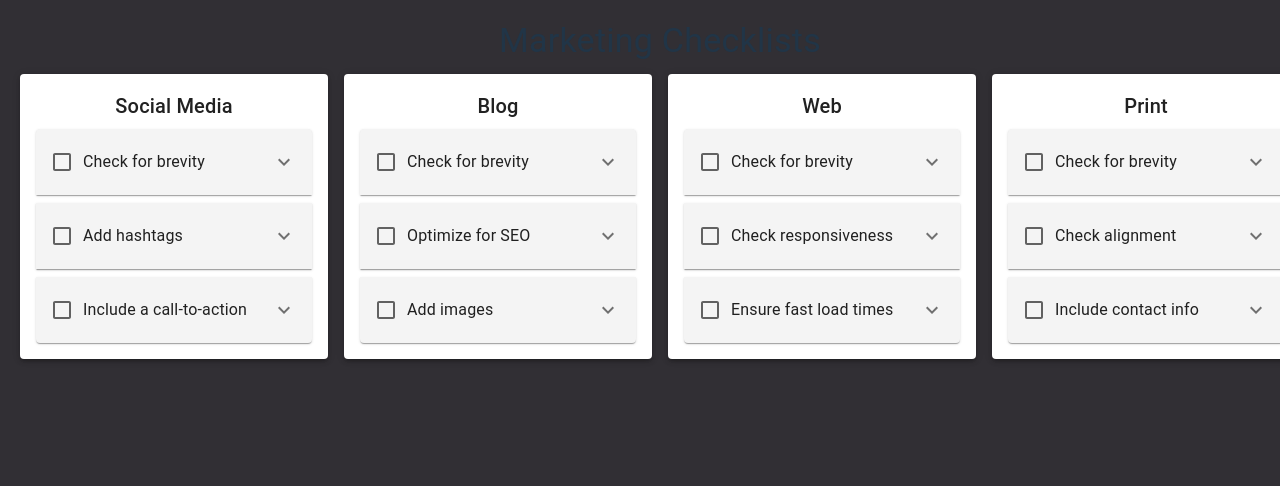
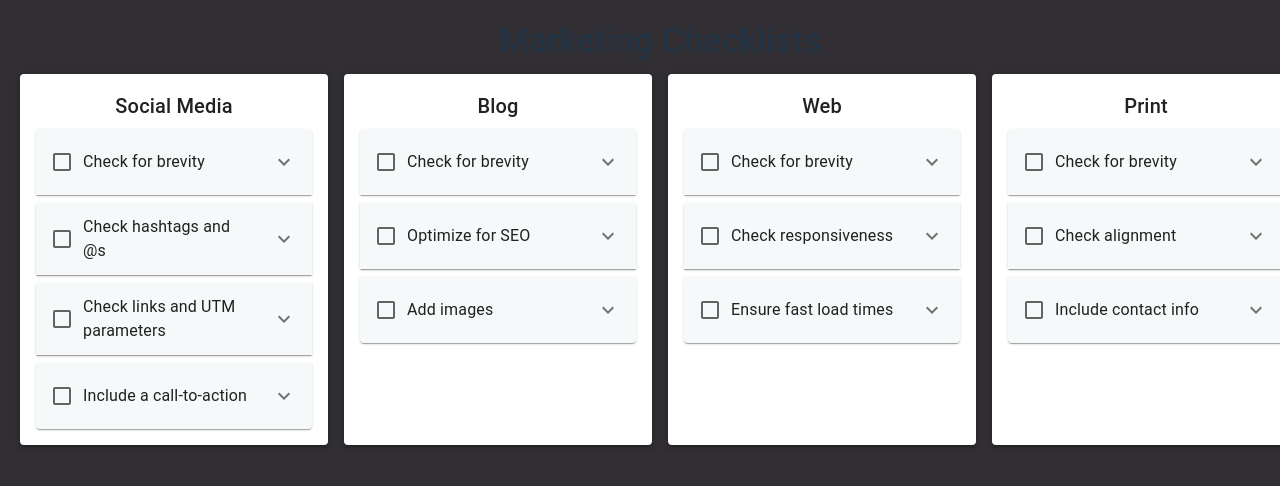
Before and after one commit to danielledonnelly/marketing-checklists, a React (Vite) app: page / in a window 1280 px wide. Shown: the top 486 px of the page. Built offline with nearby package versions, Linux system fonts and the light colour scheme.

Commit message:
UTM parameters and such

```diff
--- a/src/App.css
+++ b/src/App.css
@@ -30,7 +30,6 @@ body {
   text-align: left;
   background-color: white;
   border-radius: 8px;
-  box-shadow: 0 4px 8px rgba(0, 0, 0, 0.1);
 }
 
 .checklist-title {
@@ -45,7 +44,7 @@ body {
 }
 
 .checklist-item {
-  background-color: #f4f4f4 !important;
+  background-color: #f5f9f9 !important;
   border-radius: 4px;
   overflow: hidden;
 }
--- a/src/App.jsx
+++ b/src/App.jsx
@@ -5,7 +5,7 @@ import { Typography, Box } from "@mui/material";
 
 function App() {
   const checklists = [
-    { title: "Social Media", items: ["Check for brevity", "Add hashtags", "Include a call-to-action"] },
+    { title: "Social Media", items: ["Check for brevity", "Check hashtags and @s", "Check links and UTM parameters", "Include a call-to-action"] },
     { title: "Blog", items: ["Check for brevity", "Optimize for SEO", "Add images"] },
     { title: "Web", items: ["Check for brevity", "Check responsiveness", "Ensure fast load times"] },
     { title: "Print", items: ["Check for brevity", "Check alignment", "Include contact info"] },
--- a/src/Checklist.jsx
+++ b/src/Checklist.jsx
@@ -13,8 +13,26 @@ function Checklist({ title, items }) {
 
   const explanations = {
     "Check for brevity": "Remove filler and repetition to keep your message concise yet clear.",
-    "Add hashtags": "Include relevant hashtags to improve discoverability on social media.",
-    "Include a call-to-action": "Encourage your audience to take a specific action, such as clicking a link or sharing your post.",
+    "Check hashtags and @s": (
+  <>
+    Make sure any hashtags or tagged accounts are relevant and spelled correctly. Always use {" "}
+    <a
+      href="https://averment.medium.com/why-does-writing-your-hashtags-in-camel-case-make-them-more-accessible-and-what-are-the-benefits-9e3b8e13e920"
+      target="_blank"
+      rel="noopener noreferrer"
+      style={{ color: '#1976d2', textDecoration: 'none' }}
+    >
+      camel case
+    </a> {" "}
+    in your hashtags for accessibility.
+  </>
+),
+    "Check links and UTM parameters": (
+  <>
+    If your post includes a link, confirm that it looks correct and works. If you use UTM parameters, ensure they are properly configured for each social media platform.<p />
+    Don’t forget that links won’t work on Instagram posts! Add them to your bio or Linktree to ensure users can access them easily.
+  </>
+),
   };
 
   return (
```
